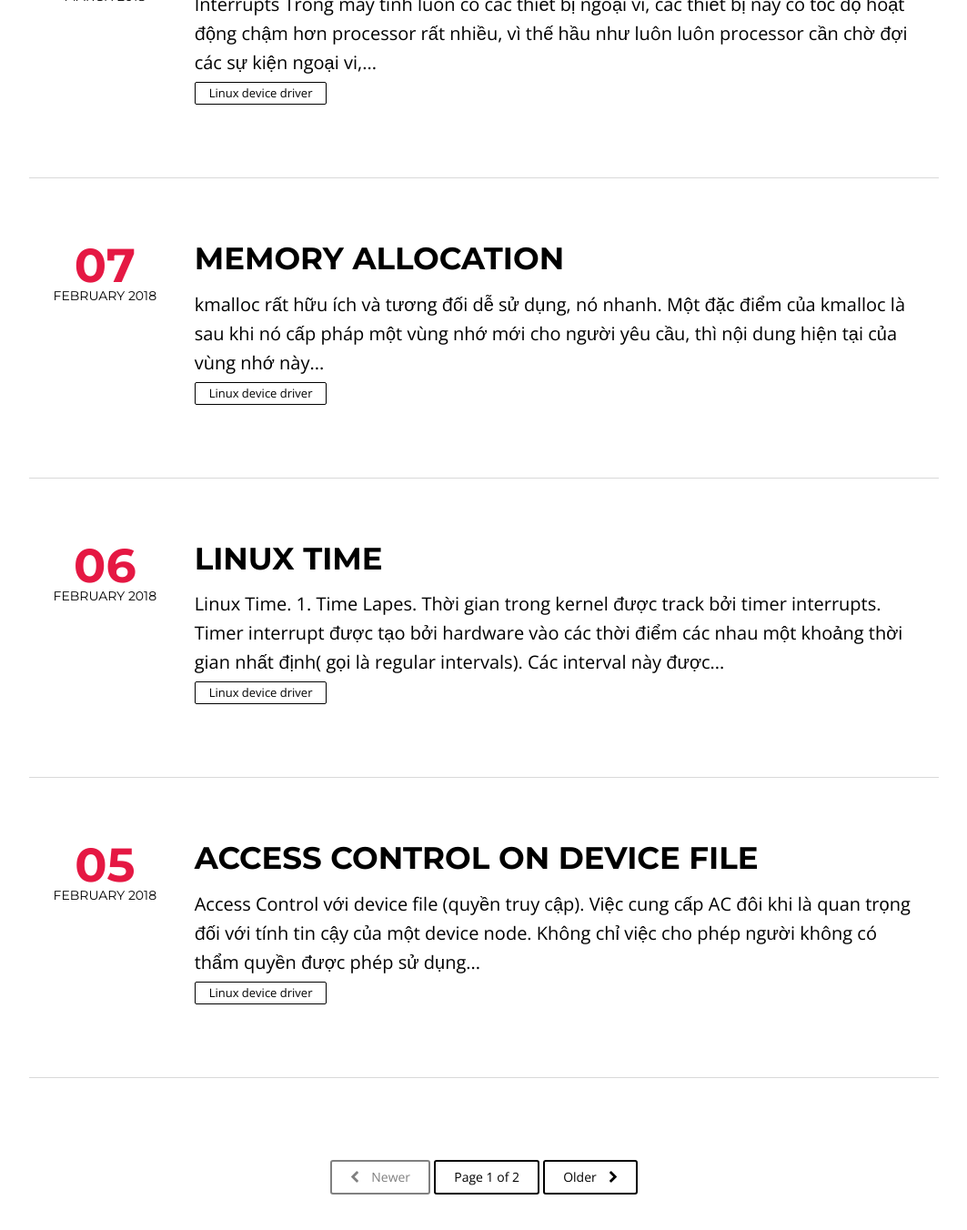
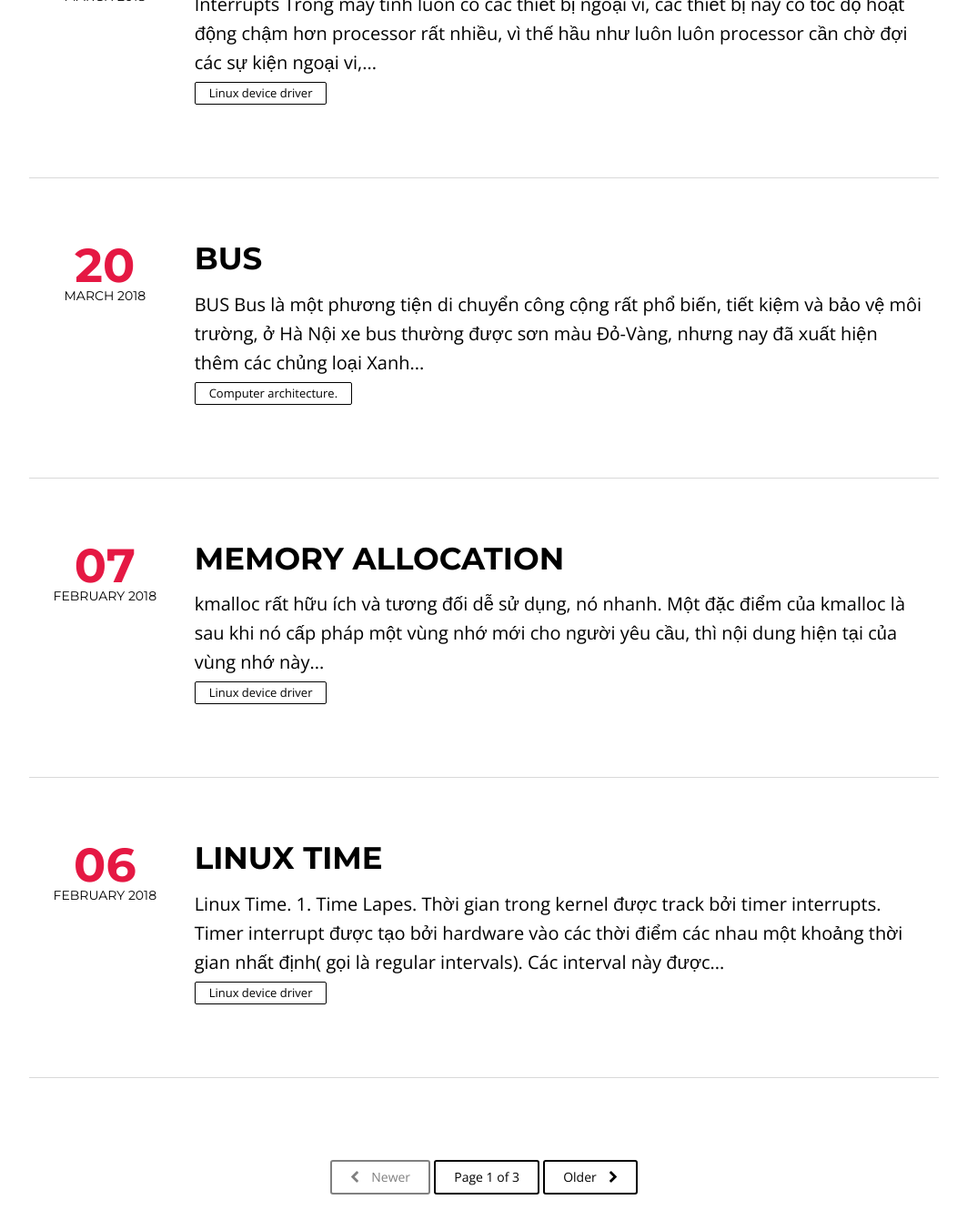
Before and after one commit to ita93/ita93.github.io, a Jekyll site: the page built from index.html, in a window 1280 px wide and 1400 px high, scrolled down 1036 px. Shown: the top 1352 px of the window at 91% size, without its empty margins (108-1171 px from the left). Built offline with Jekyll 4.4.1, drawn with Linux system fonts in a browser that asks for light colours; nearby versions of some CDN libraries; the list of posts is cut into pages by our own code; some of the changed lines change nothing that is shown.

Commit message:
Starting with the basic concept

```diff
--- /dev/null
+++ b/_posts/2018-03-20-Bus.md
@@ -0,0 +1,23 @@
+---
+layout: post
+
+category: Computer Architecture.
+
+comments: true
+---
+
+# BUS
+
+Bus là một phương tiện di chuyển công cộng rất phổ biến, tiết kiệm và bảo vệ môi trường, ở Hà Nội xe bus thường được sơn màu Đỏ-Vàng, nhưng nay đã xuất hiện thêm các chủng loại Xanh Lá cây và Xanh da trời. Bus ra đời để hạn chế tắc đường và gia tăng tai nạn kinh hoàng. Đấy là xe bus, còn cái mình nói đến trong bài này là Computer Bus, đây lại là một trường phái khác.
+
+Trong máy tính bus là một phương tiện liên lạc giữa hai hoặc nhiều device, nếu Bus trong thành phố vận chuyển người, thì bus trong máy tính vận chuyển tín hiệu. Một tính năng chủ chốt của bus đấy là nó là một môi trường truyền phát dùng chung. Nhiều device kết nối đến một bus, và khi có một tín hiệu được truyền đi bởi một device thì tất cả các device khác đang được attach đến cùng bus sẽ đều có thể nhận được tín hiệu đó. Nếu có hai device cùng truyền tại một thời điểm thì Tín hiệu của chúng sẽ bị overlap, bởi vậy chỉ có một device có thể truyền thành công tại cùng một thời điểm. Giống như lúc bạn ở trên một cái xe bus thì khi bạn hò hét, tất cả mọi người trên xe đều nghe thấy, nếu nhiều người hò hét cùng lúc thì âm thanh trở nên lộn xộn và không ai nghe được ai, ai cũng gật gật cười trừ ra vẻ hiểu nhưng kỳ thực chả hiều cái quái gì.
+
+Thông thường, một Bus chứa nhiều đường truyền tín hiệu, hay bus lines. Mỗi line có khả năng truyền đi các tín hiệu nhị phân (1/0). Qua thời gian, một chuỗi các số nhị phân được truyền đi qua một bus line. Tức là nhiều bus line của một bus có thể được sử dụng để truyền tín hiệu nhị phần một cách đồng thời.
+
+Hệ thống máy tính chứa một số bus khác nhau cung cấp các đường truyền giữa các thành phần khác nhau ở các level khác nhau trong các tầng của máy tính. Bus kết nối tới nhiều thành phần lớn của máy tính (Processor, Memory, I/O) được gọi là <b>System bus</b>.
+
+## 1. Bus Structure.
+Thông thường, một System bus chứa từ 50 đến 100 line riêng biệt. Mỗi line được gán với một ngữ nghĩa hoặc chức năng cụ thể. Mặc dầu có nhiều thiết kế khác nhau, nhưng các line của bất kỳ bus nào đều có thể được phân lớp thành 3 nhóm chức năng chính: data, address và control line. Thêm nữa, có thể có thêm power distribution line (cung cấp điện năng cho các module được gắn vào bus, ví dụ chuột USB cần điện để chạy).
+
+_ <b>Data line</b> cung cấp một đường truyền để di chuyển dữ liệu giữa các system module. Những line này, được gọi chung là các data bus. Data bus có thể chứa 32, 64, 128 hoặc thậm chí là nhiều hơn nữa các line riêng biệt, số lượng line được xem như là độ rộng (width) của data bus. Bởi vì mỗi Line chỉ có thể chứa 1 bit tại một thời điểm, nên số lượng line sẽ quyết định số lượng bit có thể được truyền tại cùng 1 thời điểm. Độ rộng của data bus cũng là yếu tố chính để xác định performance tổng quan của hệ thống. Ví dụ, nếu data bus có kích thước là 32bits wide(32 line) và mỗi câu lệnh có kích thước 64 bit long, thì processor phải truy cập memory đến 2 lần cho mỗi instruction cycle.
+- <b>Address lines</b> được sử dụng để chỉ rõ source và destination của data truyền trong data bus. Ví dụ, nếu processor muốn đọc một word(8,16 hoặc 32bits) từ bộ nhớ, nó sẽ đưa địa chỉ của word cần đọc vào address line. Rõ ràng, độ rộng của address bus quyết định kích thước của địa chỉ khả dĩ của hệ thống(kích thước con trỏ trong C/C++).
--- a/_posts/2018-03-27-PCI Drivers.md
+++ b/_posts/2018-03-27-PCI Drivers.md
@@ -55,3 +55,5 @@ Later
 Device = Device function
 Device = (Domain number, bus number, device number, function number).
 </i></b>
+
+(Pending - Need to finish Computer bus first).
```
